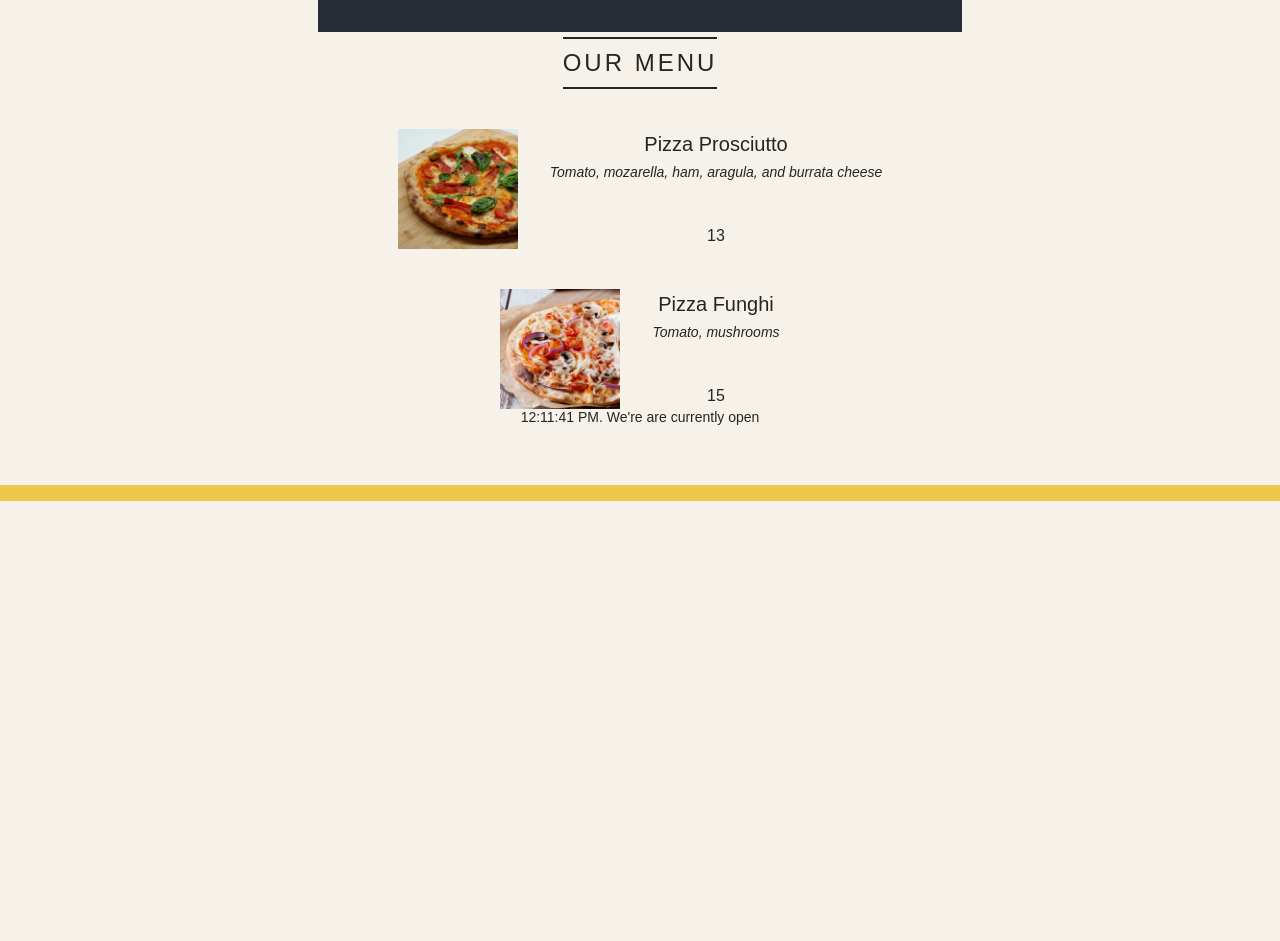
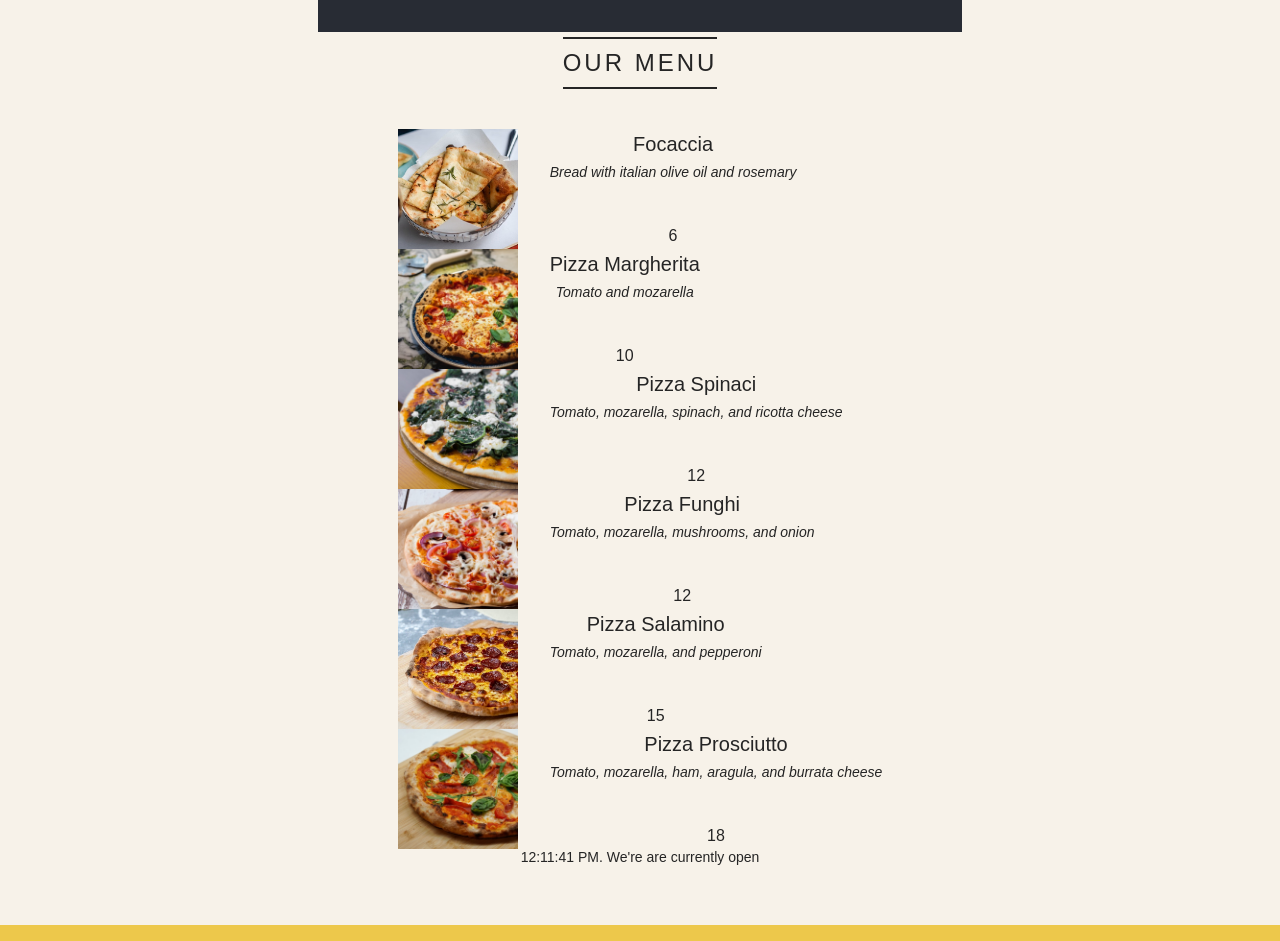
Before and after one commit to chikezie22/React-First-Code, a React (Create React App) app: page / in a window 1280 px wide. Shown: the part 800-1741 px from the top of the page. Before the commit the page ends 1301 px from the top, so only its background shows below. Built offline with nearby package versions, Linux system fonts and the light colour scheme; no server answers.

Commit message:
rendering list using mapping

```diff
--- a/src/App.js
+++ b/src/App.js
@@ -94,7 +94,15 @@
   return (
     <main className="menu">
       <h2 style={{ marginTop: "5px" }}>Our menu</h2>
-      <Pizza
+
+      <div>
+        {pizzaData.map((pizza) => {
+          return <Pizza pizzaObj={pizza} />;
+        })}
+      </div>
+
+      {/* <Pizza
+        // all this are props
         name="Pizza Prosciutto"
         ingredients="Tomato, mozarella, ham, aragula, and burrata cheese"
         photoName="../pizzas/prosciutto.jpg"
@@ -106,7 +114,7 @@
         ingredients="Tomato, mushrooms"
         price="12"
         photoName="pizzas/funghi.jpg"
-      />
+      /> */}
     </main>
   );
 }
@@ -115,11 +123,11 @@
   console.log(props);
   return (
     <div className="pizza">
-      <img src={props.photoName} alt={props.name} />
+      <img src={props.pizzaObj.photoName} alt={props.pizzaObj.name} />
       <div>
-        <h3>{props.name}</h3>
-        <p>{props.ingredients}</p>
-        <span>{Number(props.price) + 3}</span>
+        <h3>{props.pizzaObj.name}</h3>
+        <p>{props.pizzaObj.ingredients}</p>
+        <span>{props.pizzaObj.price}</span>
       </div>
     </div>
   );
```
